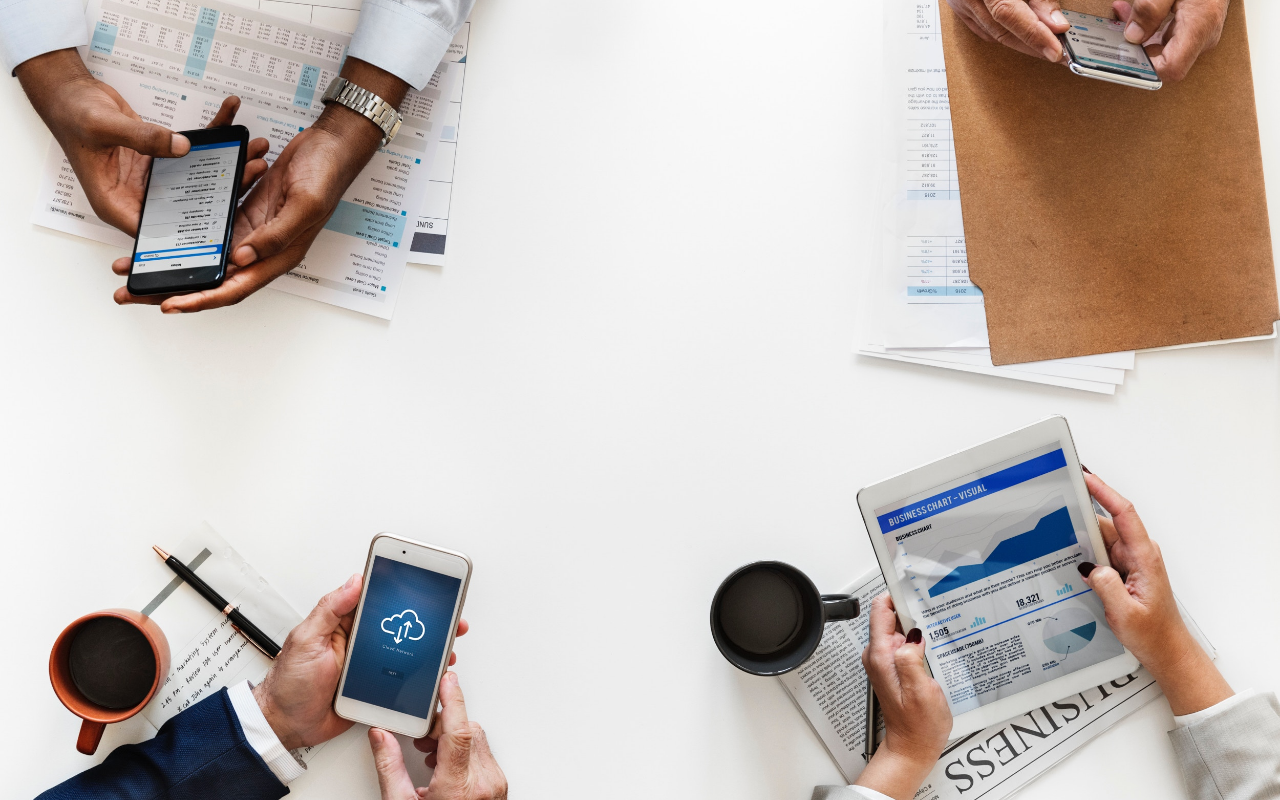
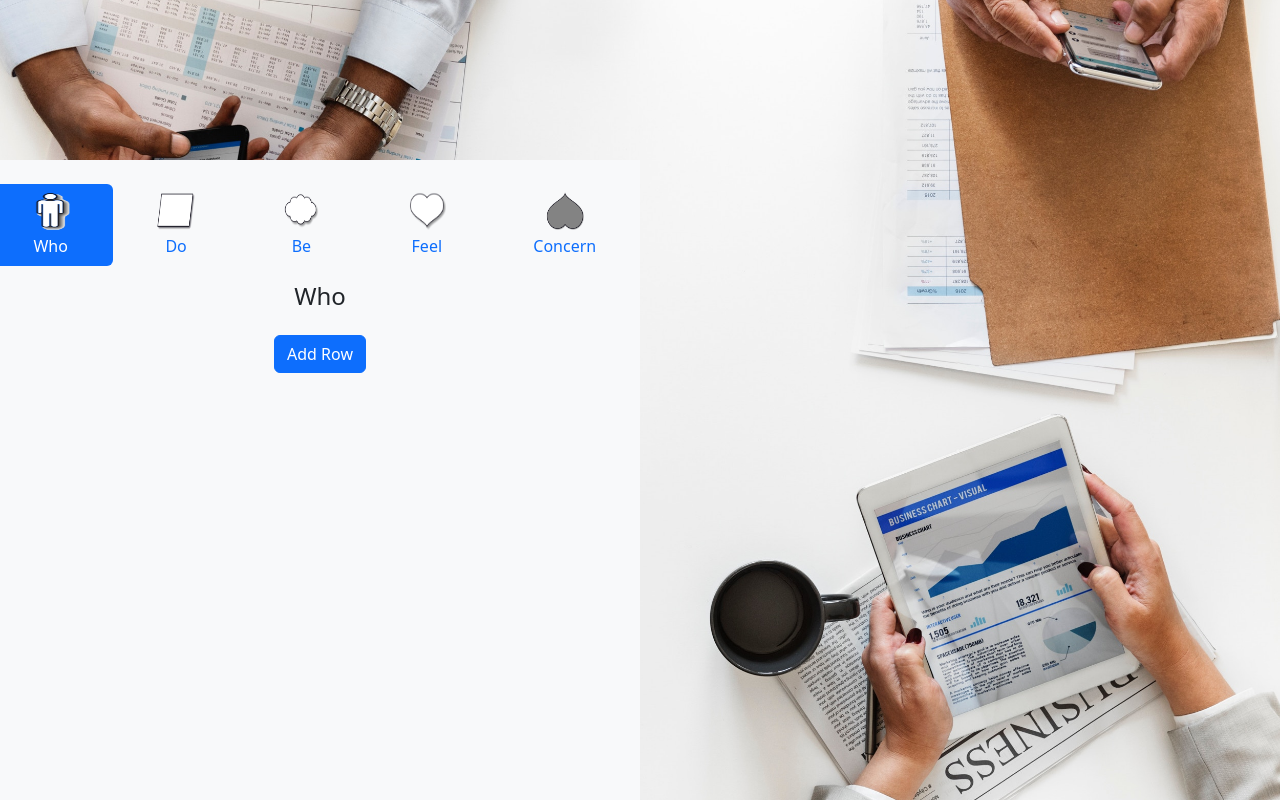
Before and after one commit to MotivationalModelling/mm-local-editor, a React (Vite) app: page /input in a window 1280 px wide. Before the commit this address had no page. Built offline with nearby package versions, Linux system fonts and the light colour scheme.

Commit message:
Func: Add component to for users to type in MM element.

```diff
--- a/src/App.tsx
+++ b/src/App.tsx
@@ -2,6 +2,7 @@ import { BrowserRouter, Routes, Route } from "react-router-dom";
 import Welcome from "./components/Welcome";
 import Papers from "./components/Papers";
 import ProjectEdit from "./components/ProjectEdit";
+import ModelInput from "./components/ModelInput";
 
 const App = () => {
   return (
@@ -10,7 +11,8 @@ const App = () => {
         <Routes>
           <Route path="/" element={<Welcome />} />
           <Route path="/papers" element={<Papers />} />
-          <Route path="/projectEdit" element={<ProjectEdit />} />
+          <Route path="/projectEdit" element={<ModelInput />} />
+          <Route path="/input" element={<ModelInput />} />
         </Routes>
       </BrowserRouter>
     </div>
--- /dev/null
+++ b/src/components/ModelInput.tsx
@@ -0,0 +1,118 @@
+import WhoIcon from '../assets/img/Stakeholder.png';
+import DoIcon from '../assets/img/Function.png';
+import BeIcon from '../assets/img/Cloud.png';
+import FeelIcon from '../assets/img/Heart.png';
+import ConcernIcon from '../assets/img/Risk.png';
+
+import React, { useState } from 'react';
+import { Tab, Nav, Row, Col, Form, Button } from 'react-bootstrap';
+import 'bootstrap/dist/css/bootstrap.min.css';
+
+import styles from './TabButtons.module.css';
+
+// Define the structure for the content of each tab
+type TabContent = {
+  label: string;
+  icon: string;
+  rows: string[];
+};
+
+// Define the initial tabs with labels and corresponding icons
+const tabs: TabContent[] = [
+  { label: 'Who', icon: WhoIcon, rows: [] },
+  { label: 'Do', icon: DoIcon, rows: [] },
+  { label: 'Be', icon: BeIcon, rows: [] },
+  { label: 'Feel', icon: FeelIcon, rows: [] },
+  { label: 'Concern', icon: ConcernIcon, rows: [] },
+];
+
+const ModelInput: React.FC = () => {
+  // State for the active tab
+  const [activeKey, setActiveKey] = useState<string>(tabs[0].label);
+  // State to keep track of all data associated with tabs
+  const [tabData, setTabData] = useState<TabContent[]>(tabs);
+
+  // Function to handle selecting a tab
+  const handleSelect = (selectedKey: string) => {
+    setActiveKey(selectedKey);
+  };
+
+  // Function to add a new row to the active tab
+  const handleAddRow = (label: string) => {
+    const newTabData = tabData.map(tab => {
+      if (tab.label === label) {
+        return { ...tab, rows: [...tab.rows, ''] };
+      }
+      return tab;
+    });
+    setTabData(newTabData);
+  };
+
+  // Function to handle changes to input fields (rows) within a tab
+  const handleRowChange = (label: string, index: number, value: string) => {
+    const newTabData = tabData.map(tab => {
+      if (tab.label === label) {
+        const newRows = [...tab.rows];
+        newRows[index] = value;
+        return { ...tab, rows: newRows };
+      }
+      return tab;
+    });
+    setTabData(newTabData);
+  };
+
+  return (
+    <div className={styles.tabContainer}>
+      <Tab.Container activeKey={activeKey} onSelect={handleSelect}>
+        <Row>
+          {/* Tab buttons with icons */}
+          <Nav variant="pills" className="flex-row">
+            {tabData.map(tab => (
+              <Nav.Item key={tab.label} className={styles.navItem}>
+                <Nav.Link
+                  eventKey={tab.label}
+                  className={`${styles.navLink} ${activeKey === tab.label ? 'active' : ''}`}
+                >
+                  <img src={tab.icon} alt={`${tab.label} icon`} className={styles.icon} />
+                  <span className={styles.labelBelowIcon}>{tab.label}</span>
+                </Nav.Link>
+              </Nav.Item>
+            ))}
+          </Nav>
+        </Row>
+        <Row>
+          {/* Content area for the selected tab */}
+          <Col sm={12}>
+            <Tab.Content className={styles.contentArea}>
+              {tabData.map(tab => (
+                <Tab.Pane key={tab.label} eventKey={tab.label}>
+                  <h4>{tab.label}</h4>
+                  {/* Dynamically generated rows for user input */}
+                  {tab.rows.map((row, index) => (
+                    <Form.Group key={`${tab.label}-${index}`} as={Row} className={styles.formGroup}>
+                      <Col sm={12}>
+                        <Form.Control
+                          type="text"
+                          value={row}
+                          onChange={e => handleRowChange(tab.label, index, e.target.value)}
+                          placeholder={`Enter ${tab.label}...`}
+                          spellCheck // Browser's spellcheck feature
+                          className="bg-white" // White background for input row
+                        />
+                      </Col>
+                    </Form.Group>
+                  ))}
+                  {/* Button to add new rows */}
+                  <Button onClick={() => handleAddRow(tab.label)} className={styles.addButton}>Add Row</Button>
+                </Tab.Pane>
+              ))}
+            </Tab.Content>
+          </Col>
+        </Row>
+      </Tab.Container>
+    </div>
+  );
+};
+
+
+export default ModelInput;
--- /dev/null
+++ b/src/components/TabButtons.module.css
@@ -0,0 +1,51 @@
+.tabContainer {
+  width: 50%; /* Limit the container to half the width of the viewport */
+  margin-top: 20vh; /* Assuming the nav bar is about 20% of the viewport height */
+  background-color: #f8f9fa; /* Light grey background for the component */
+  padding-top: 1.5rem; /* Padding at the top inside the container */
+  height: 80vh;
+  float: left; /* Align the container to the left */
+}
+
+/* Add white background to the active tab */
+.navLink.active {
+  background-color: #fff; /* White background for active tab */
+}
+
+  .navItem {
+    flex-grow: 1; /* Make nav items grow evenly */
+    text-align: center;
+  }
+
+  .navLink {
+    display: flex;
+    flex-direction: column;
+    align-items: center;
+    padding: 0.5rem 1rem; /* Spacing around icons and labels */
+  }
+
+  .icon {
+    width: 1cm;
+    height: 1cm;
+    background: transparent;
+  }
+
+  /* Ensure that the label text appears below the icon */
+  .labelBelowIcon {
+    margin-top: 0.25rem;
+  }
+
+  /* Styling for the content area */
+  .contentArea {
+    padding: 1rem;
+  }
+
+  /* Specific styles for the form control spacing */
+  .formGroup {
+    margin: 0.5rem 0;
+  }
+
+  /* Button spacing */
+  .addButton {
+    margin-top: 1rem;
+  }
```
